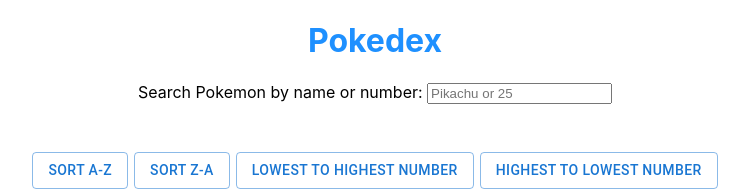
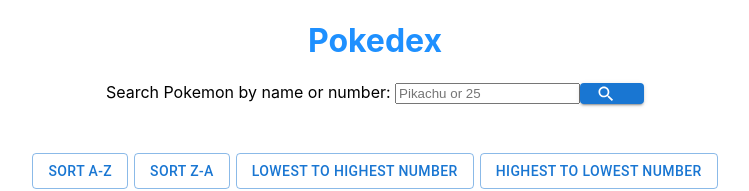
Before and after one commit to Rojiblanco182/react-pokedex, a React (Create React App) app: page / in a window 1280 px wide. Shown: the top 191 px of the page, without its empty margins (265-1014 px from the left). Built offline with nearby package versions, Linux system fonts and the light colour scheme; no server answers.

Commit message:
added button to control the amount of api calls

```diff
--- a/package.json
+++ b/package.json
@@ -5,6 +5,7 @@
   "dependencies": {
     "@emotion/react": "^11.10.0",
     "@emotion/styled": "^11.10.0",
+    "@mui/icons-material": "^5.8.4",
     "@mui/material": "^5.9.2",
     "@testing-library/jest-dom": "^5.16.4",
     "@testing-library/react": "^13.3.0",
--- a/src/components/SearchBox.jsx
+++ b/src/components/SearchBox.jsx
@@ -1,7 +1,11 @@
+import SearchIcon from '@mui/icons-material/Search';
+import { Button } from '@mui/material';
+import { useState } from 'react';
 import { getPokemonDetails } from "../services/getPokemons";
 
 export default function SearchBox({ setPokemonToSearch }) {
-  const searchPokemon = async (userInput) => {
+  const [userInput, setUserInput] = useState();
+  const searchPokemon = async () => {
     if (!userInput) {
       setPokemonToSearch(null);
       return;
@@ -27,9 +31,14 @@
           type="text"
           placeholder="Pikachu or 25"
           id="searchBox"
-          onChange={async (e) => {
-          await searchPokemon(e.target.value);
-        }}/>
+          onChange={(e) => setUserInput(e.target.value)}
+        />
+        <Button
+          variant="contained"
+          startIcon={<SearchIcon />}
+          sx={{ height: '21px' }}
+          onClick={async () => await searchPokemon()}
+        />
       </div>
     </>
   )
```
Also changed, not shown: 1 other file (tests, documents, lock files or other folders).
